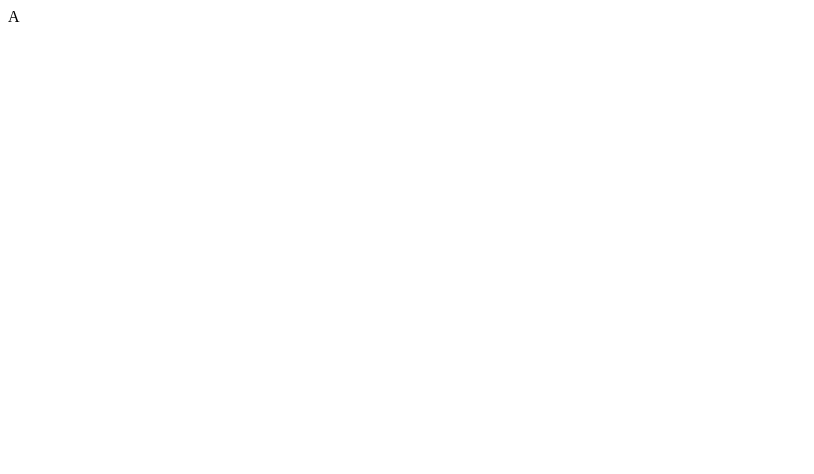
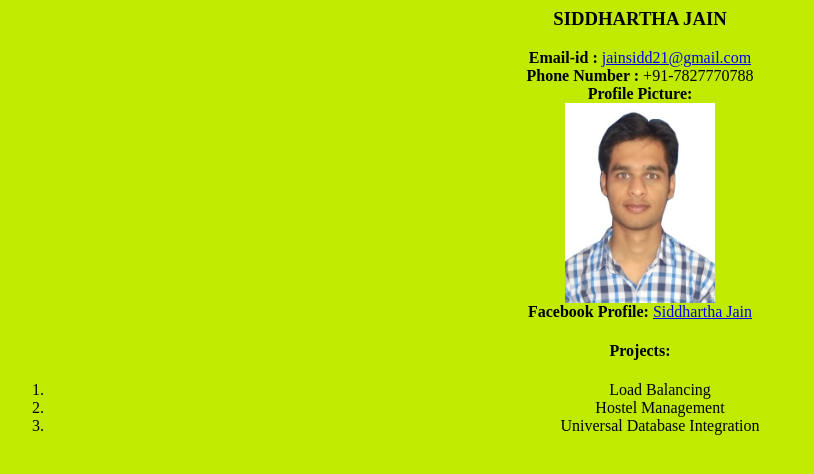
Before and after one commit to siddharthajain/siddharthajain.github.io, a plain HTML site: page index.html in a window 1280 px wide. Shown: the whole page, without its empty margins (0-814 px from the left). Drawn offline with Linux system fonts and the light colour scheme.

Commit message:
Initial Commit

```diff
--- a/index.html
+++ b/index.html
@@ -1 +1,30 @@
-A
+<html>
+<head>
+<title> My Profile </title>
+</head>
+
+<body bgcolor="cream">
+<center>
+
+<h3>SIDDHARTHA JAIN</h3>
+
+<b>Email-id :</b> <a href="mailto:jainsidd21@gmail.com">jainsidd21@gmail.com</a>
+<br/>
+<b>Phone Number :</b> +91-7827770788
+<br/>
+<b>Profile Picture:</b>
+<br/>
+<img src="SID.jpg" height="200" width="150">
+<br/>
+<b>Facebook Profile:</b>
+<a href="https://www.facebook.com/siddhartha.jain.562/">Siddhartha Jain</a>
+<br/>
+<h4>Projects:</h4>
+<ol type="1">
+	<li>Load Balancing</li>
+	<li>Hostel Management</li>
+	<li>Universal Database Integration</li>
+</ol>
+</center>
+</body>
+</html>
```
